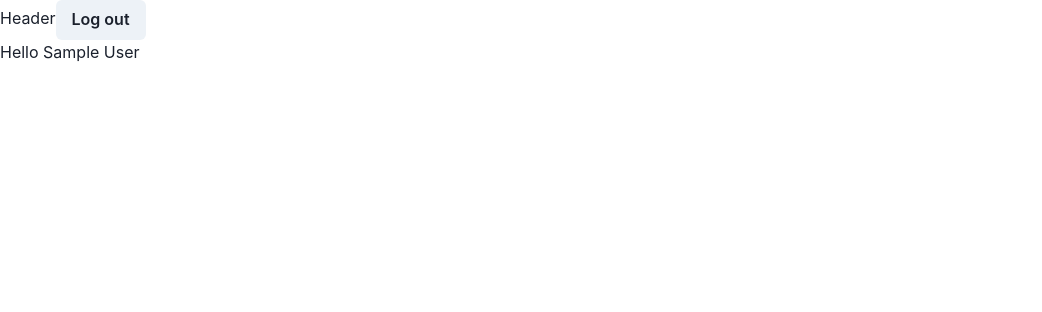
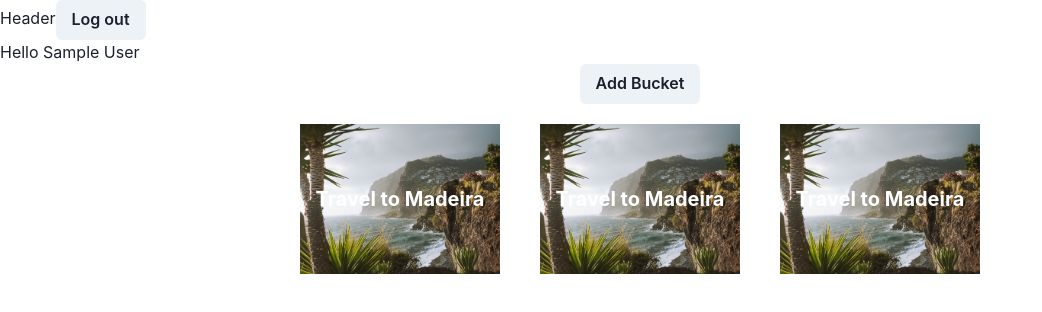
Before and after one commit to SajmonNowak/BucketList, a React (Create React App) app in the folder client/: page / in a window 1280 px wide. Shown: the top 312 px of the page, without its empty margins (0-1042 px from the left). Built offline with nearby package versions, Linux system fonts and the light colour scheme; sample sign-in values are in the browser's storage.

Commit message:
Dashboard frontend started

```diff
--- /dev/null
+++ b/client/src/components/BucketCard.js
@@ -0,0 +1,18 @@
+import { Box, Flex, Heading, Image } from "@chakra-ui/react";
+import React from "react";
+import placeholder from "../files/madeira.jpg";
+
+const BucketCard = ({ bucketData }) => {
+  const openBucket = () => {};
+
+  return (
+    <Flex position="relative" flexDir="column" onClick={openBucket} width="200px" height="150px" borderRadius="20px" margin="20px">
+      <Image  src={placeholder} objectFit="cover" width="100" height="100%"/>
+      <Flex position="absolute" height="100%" width="100%" justifyContent={"center"} alignItems={"center"}>
+      <Heading as="h4" fontSize={20} color="white" >{bucketData.name}</Heading>
+      </Flex>
+    </Flex>
+  );
+};
+
+export default BucketCard;
--- a/client/src/components/Login.js
+++ b/client/src/components/Login.js
@@ -71,6 +71,7 @@ const Login = () => {
           label="Password"
           id="password"
           placeholder="password"
+          type="password"
           register={register}
           errors={errors}
         />
--- a/client/src/pages/Dashboard.js
+++ b/client/src/pages/Dashboard.js
@@ -1,7 +1,15 @@
+import { Box, Button, Flex } from "@chakra-ui/react";
 import React, { useEffect } from "react";
 import { useDispatch, useSelector } from "react-redux";
 import { useNavigate } from "react-router-dom";
+import BucketCard from "../components/BucketCard";
 import Header from "../components/Header";
+
+const testBucket = {
+  name: "Travel to Madeira",
+  descr: "",
+  date: "01.02.2022",
+}
 
 const Dashboard = () => {
   const dispatch = useDispatch();
@@ -20,6 +28,14 @@ const Dashboard = () => {
     <div>
       <Header />
       <h2>Hello {user && user.name}</h2>
+      <Flex flexDir={"column"} justifyContent={"center"} alignItems={"center"}>
+        <Button>Add Bucket</Button>
+        <Flex>
+          <BucketCard bucketData={testBucket}/>
+          <BucketCard bucketData={testBucket}/>
+          <BucketCard bucketData={testBucket}/>
+        </Flex>
+      </Flex>
     </div>
   );
 };
--- a/client/src/pages/Register.js
+++ b/client/src/pages/Register.js
@@ -8,7 +8,6 @@ import {
   FormErrorMessage,
   FormLabel,
   Input,
-  Spinner,
   useToast,
   VStack,
 } from "@chakra-ui/react";
@@ -57,9 +56,6 @@ const Register = () => {
     dispatch(reset());
   }, [user, isError, isSuccess, message, navigate, dispatch]);
 
-  if (isLoading) {
-    return <Spinner />;
-  }
 
   return (
     <Container maxW={"400px"} h="100vh">
```
Also changed, not shown: client/src/files/madeira.jpg (added).
